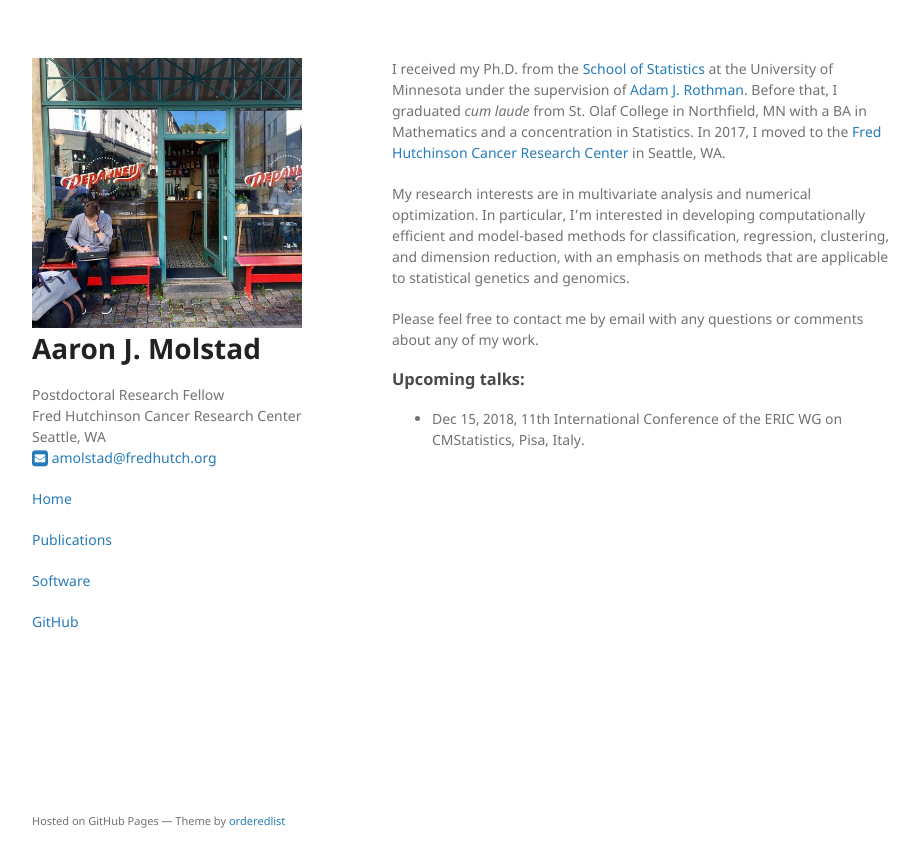
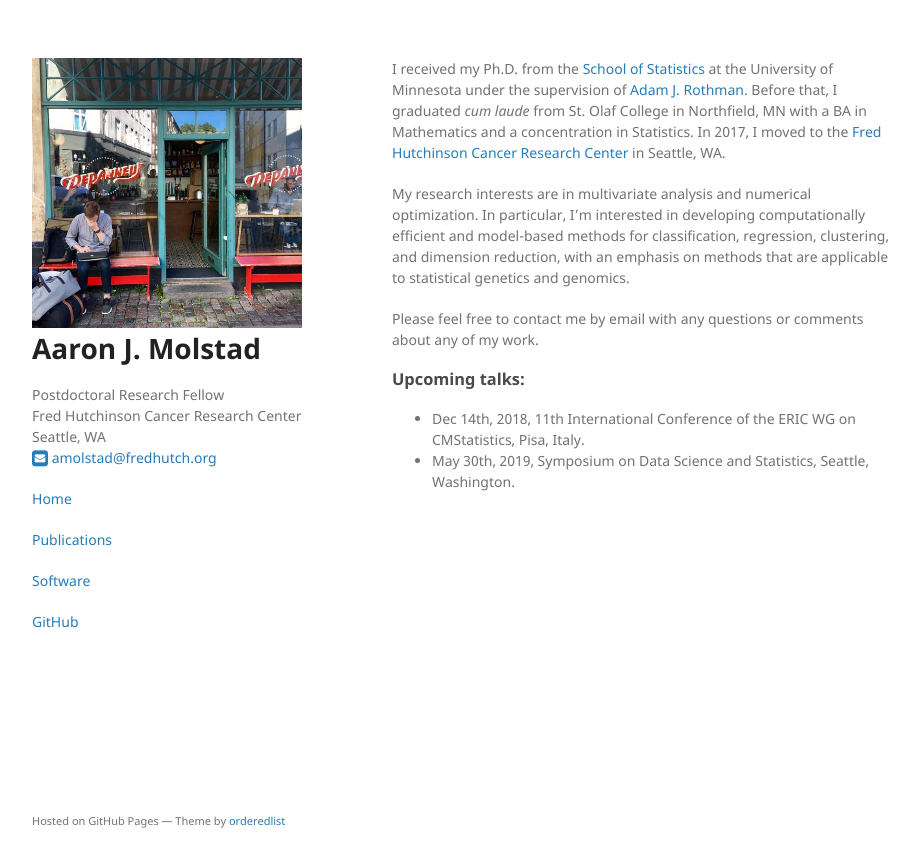
Before and after one commit to ajmolstad/ajmolstad.github.io, a Jekyll site: the page built from index.md, in a window 1280 px wide. Shown: the top 867 px of the page, without its empty margins (178-1097 px from the left). Built offline with Jekyll 4.4.1, drawn with Linux system fonts in a browser that asks for light colours.

Commit message:
Update index.md

```diff
--- a/index.md
+++ b/index.md
@@ -9,4 +9,5 @@ My research interests are in multivariate analysis and numerical optimization. I
 Please feel free to contact me by email with any questions or comments about any of my work.
 
 ### Upcoming talks:
-- Dec 15, 2018, 11th International Conference of the ERIC WG on CMStatistics, Pisa, Italy.
+- Dec 14th, 2018, 11th International Conference of the ERIC WG on CMStatistics, Pisa, Italy.
+- May 30th, 2019, Symposium on Data Science and Statistics, Seattle, Washington.
```
